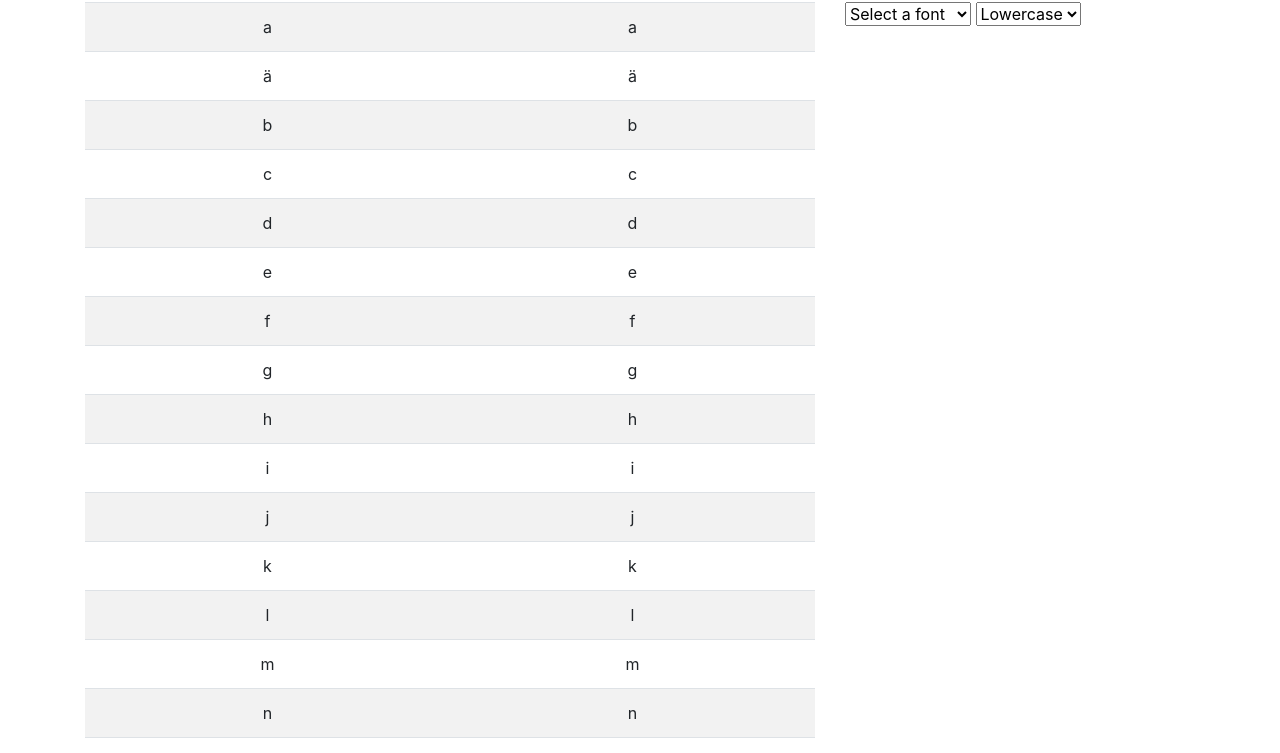
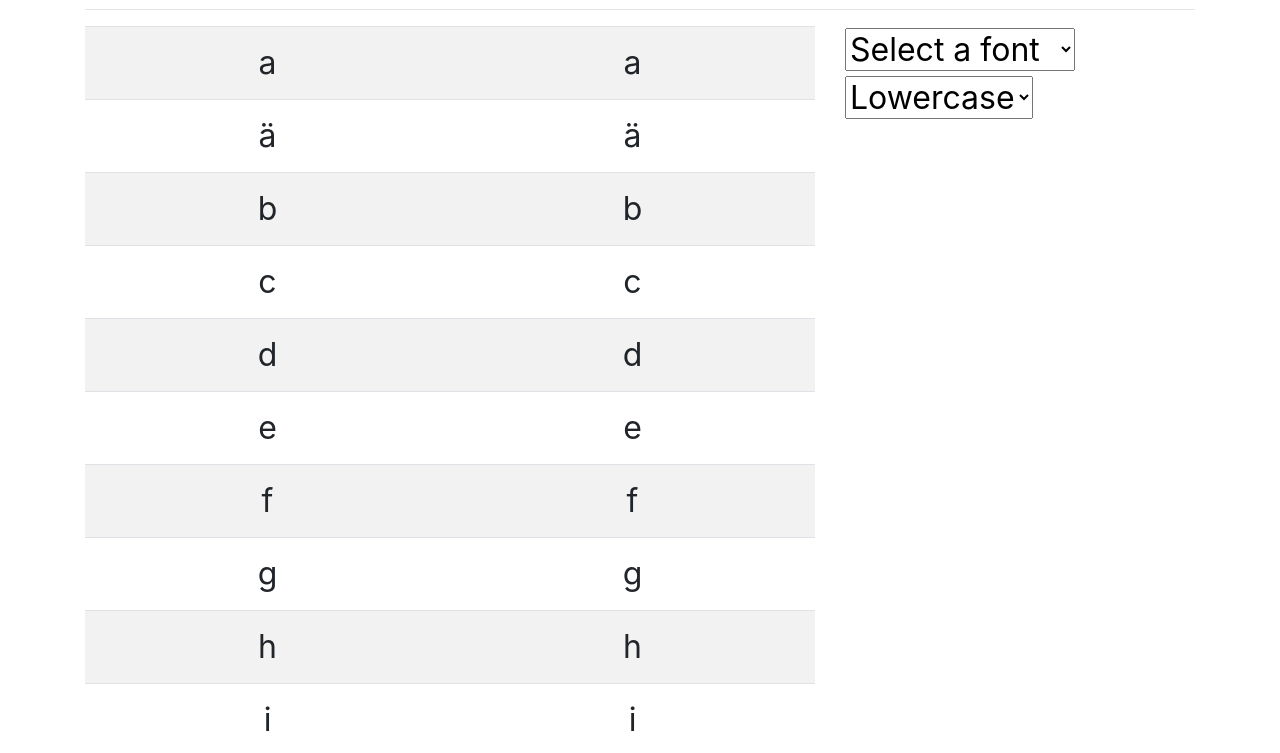
Before and after one commit to ToraCZ/catvusa-namesearch, a plain HTML site: page index.html in a window 1280 px wide. Shown: the part 260-1013 px from the top of the page. Drawn offline with nearby package versions, Linux system fonts and the light colour scheme.

Commit message:
Update design.css

```diff
--- a/design.css
+++ b/design.css
@@ -3,6 +3,9 @@
 #characterTable {
     text-align: center;
 }
+body{
+    font-size: 2em;
+}
 
 #gt-typer {
     width: 100%;
```
